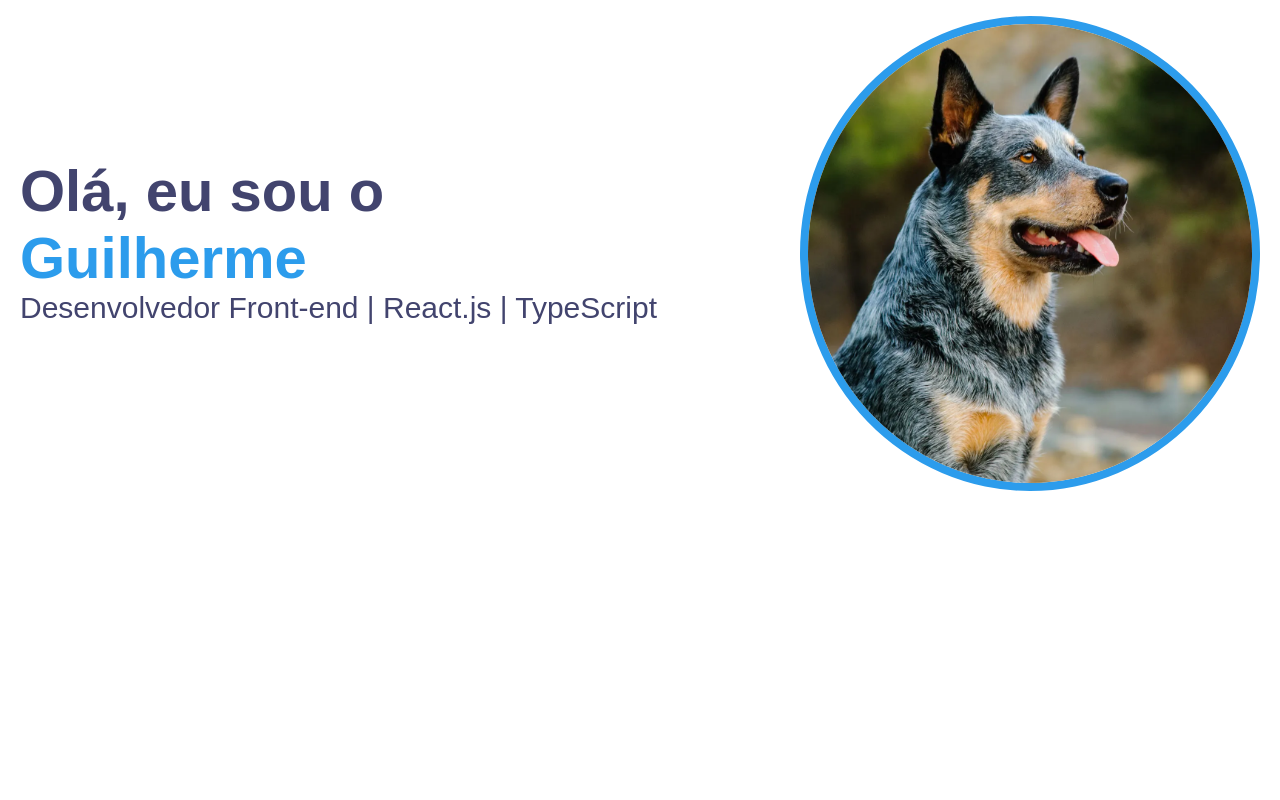
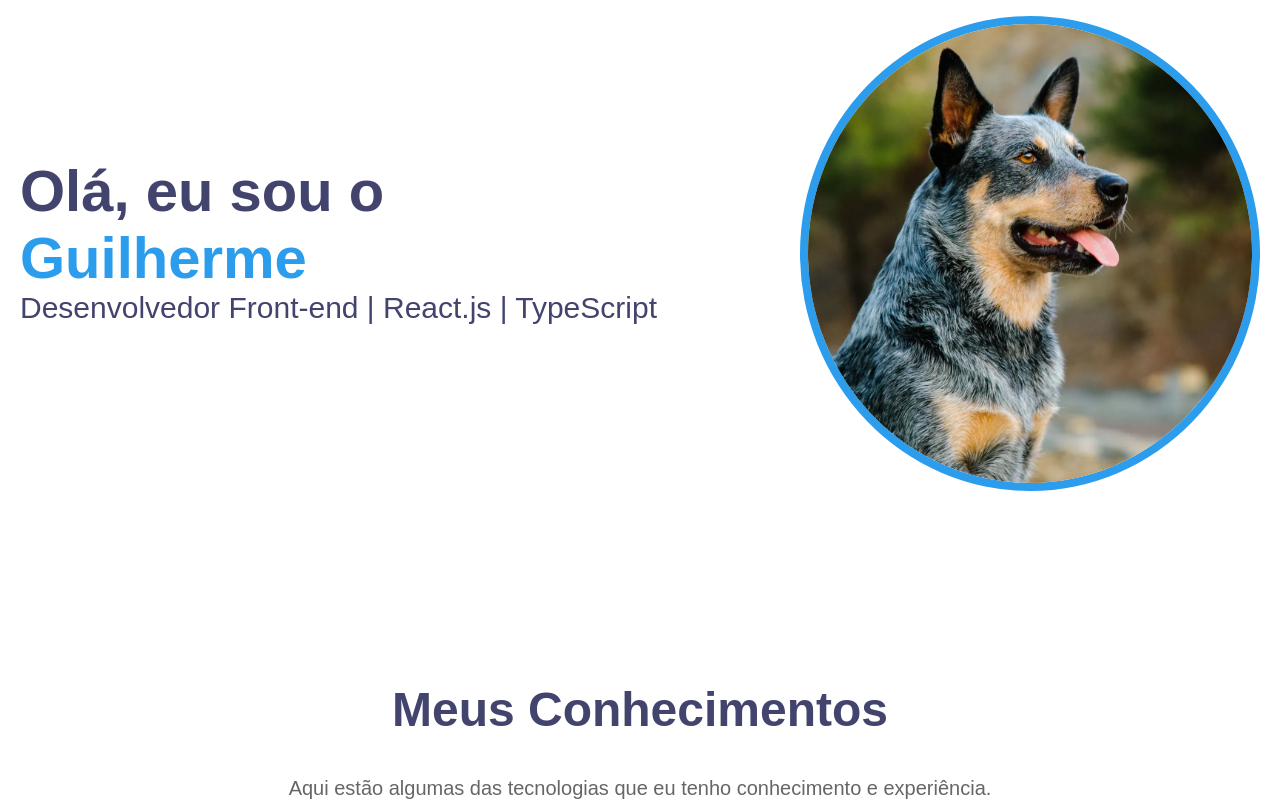
Before and after one commit to guiestrela/portfolioWebDev, a React (Vite) app: page / in a window 1280 px wide. Shown: the part 249-1049 px from the top of the page. Before the commit the page ends 820 px from the top, so only its background shows below. Built offline with nearby package versions, Linux system fonts and the light colour scheme.

Commit message:
feat: add tech stack section
- Created TechStack component
- Added new component to App
- Updated uiKit with paddingTop prop
- Styled TechStack component
- Added tech stack description

```diff
--- a/src/App.tsx
+++ b/src/App.tsx
@@ -1,11 +1,13 @@
 import Banner from "./assets/components/Banner"
 import Header from "./assets/components/Header"
+import TechStack from "./assets/components/TechStack"
 
 function App() {
   return (
     <>
       <Header />
       <Banner />
+      <TechStack />
     </>
   )
 }
--- /dev/null
+++ b/src/assets/components/TechStack/index.tsx
@@ -0,0 +1,44 @@
+import { DivContainerText, DivFlex, Texto, TitleH2 } from "../../../uiKit";
+
+function TechStack() {
+    return(
+        <DivFlex
+        width="100%"
+        alignitems="center"
+        justifycontent="center">
+            <DivFlex
+                width="1440px"
+                height="59px"
+                alignitems="center"
+                justifycontent="center"
+                paddingTotal="80px 0">
+                <DivContainerText
+                    flexdirection="column"
+                    gap="20px"
+                    alignitems="center"
+                    justifycontent="center">
+                    <TitleH2
+                        color="#42446E"
+                        fontsize="48px"
+                        fontweight="bold"
+                        fontfamily="Roboto"
+                        paddingtop="180px"
+                        textalign="center">
+                        Meus Conhecimentos
+                    </TitleH2>
+                    <Texto
+                        color="#666666"
+                        fontsize="20px"
+                        fontweight="400"
+                        fontfamily="Roboto"
+                        textalign="center"
+                        paddingtop="20px">
+                        Aqui estão algumas das tecnologias que eu tenho conhecimento e experiência.
+                    </Texto>
+                </DivContainerText>
+            </DivFlex>
+        </DivFlex>
+    )
+}
+
+export default TechStack;
--- a/src/uiKit.ts
+++ b/src/uiKit.ts
@@ -263,6 +263,7 @@ interface TitleH2Type {
     fontweight?: string
     textalign?: string
     paddingbottom?: string
+    paddingtop?: string
 
     ///Mobile
 
@@ -603,6 +604,7 @@ export const TitleH2 = styled.h2<TitleH2Type>`
     color: ${props => props.color ? props.color : ''};
     text-align: ${props => props.textalign ? props.textalign : 'center'};
     overflow-wrap: break-word;
+    padding-top: ${props => props.paddingtop ? props.paddingtop : ''};
 
     @media only screen and (max-width: 580px) {
         font-size: ${props => props.fontsizemob ? props.fontsizemob : '20px'};
```
